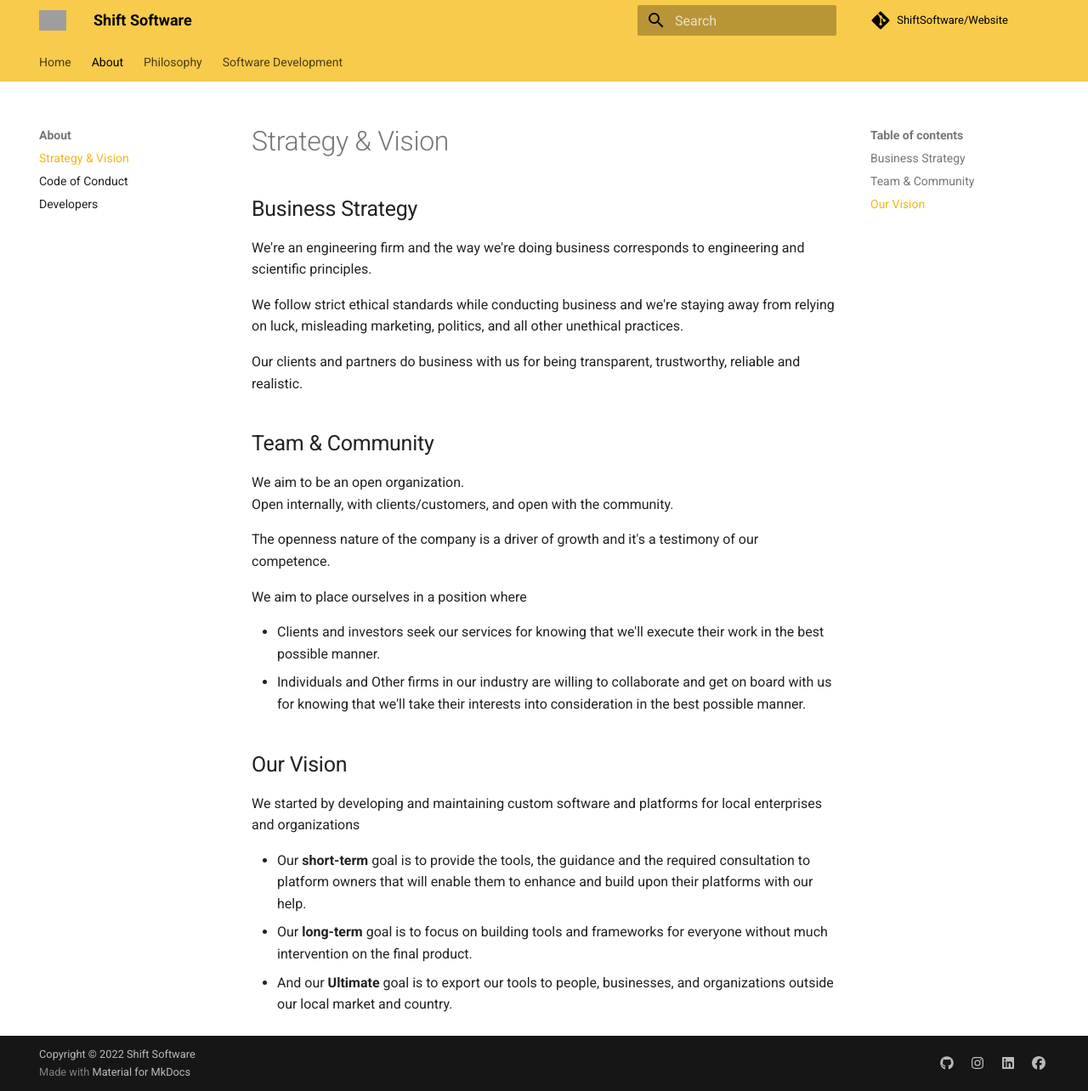
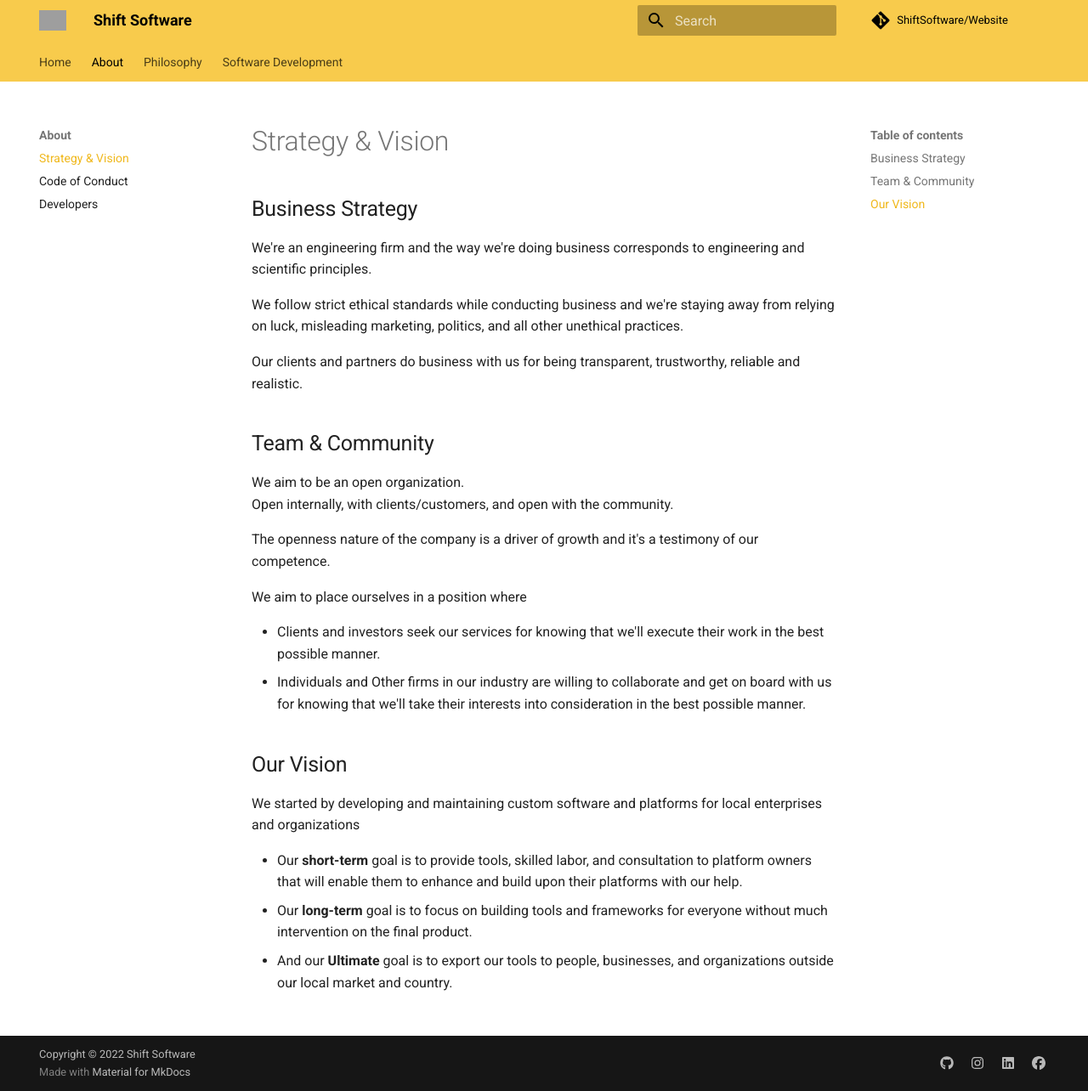
Before and after one commit to ShiftSoftware/Website, an MkDocs documentation site: the page built from docs/about/strategy-and-vision.md, in a window 1280 px wide and 1284 px high. Shown: the whole window at 85% size. Built offline with MkDocs 1.6.1 and Material for MkDocs 9.7.7, drawn with Linux system fonts in a browser that asks for light colours; grey boxes are pictures that could not be loaded.

Commit message:
#3detjgv: Skilled Labor in Strategy & Vision

```diff
--- a/docs/about/strategy-and-vision.md
+++ b/docs/about/strategy-and-vision.md
@@ -19,6 +19,6 @@ We aim to place ourselves in a position where
 ## <span style="font-weight:400;">Our Vision</span>
 We started by developing and maintaining custom software and platforms for local enterprises and organizations
 
-* Our **short-term** goal is to provide the tools, the guidance and the required consultation to platform owners that will enable them to enhance and build upon their platforms with our help.
+* Our **short-term** goal is to provide tools, skilled labor, and consultation to platform owners that will enable them to enhance and build upon their platforms with our help.
 * Our **long-term** goal is to focus on building tools and frameworks for everyone without much intervention on the final product.
 * And our **Ultimate** goal is to export our tools to people, businesses, and organizations outside our local market and country.
```
